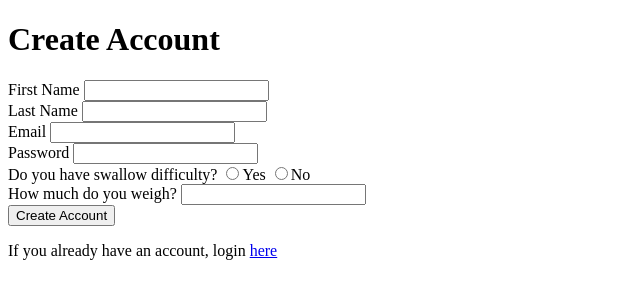
After one commit to ch7oe/Steady, a Flask app: page /register in a window 1280 px wide. The commit adds this page. Shown: the top 300 px of the page, without its empty margins (0-640 px from the left). Run offline with Flask 3, Linux system fonts and the light colour scheme.

Commit message:
added user registration form - register.html

```diff
--- a/server.py
+++ b/server.py
@@ -18,13 +18,27 @@ def homepage():
     return render_template("homepage.html")
 
 
-@app.route("/register")
+@app.route("/register", methods=["GET", "POST"])
 def register():
-    """Process user login."""
+    """Create a new user."""
+
+    if request.method == "POST":
+        fname = request.form.get("fname")
+        lname = request.form.get("lname")
+        email = request.form.get("email")
+        password = request.form.get("password")
+        swallow_difficulty = request.form.get("swallow-diff")
+        weight = request.form.get("weight")
+
+        existing_user = crud.get_user_by_email(email)
 
     return render_template("register.html")
 
 
 
 
-# if __name__ = "__main__":
+
+
+if __name__ == "__main__":
+    connect_to_db(app)
+    app.run(host="0.0.0.0", debug=True, port=6060)
--- a/templates/base.html
+++ b/templates/base.html
@@ -3,19 +3,22 @@
 <head>
     <meta charset="UTF-8">
     <meta name="viewport" content="width=device-width, initial-scale=1.0">
-    <title>{% block title %}{% endblock %}</title>
+    <title>{% block title %}Steady{% endblock %}</title>
 
     <!-- link for stylesheet / get uniform style through app -->
     {% block head %}{% endblock %}
 </head>
 <body>
-    {% for msg in get_flashed_mesages() %}
+    {% for msg in get_flashed_messages() %}
         <p class="flash-msg">
             {{ msg }}
         </p>
     {% endfor %}
 
-    {% block body %}{% endblock %}
-    {% block after_body %}{% endblock %}
+    {% block body %}
+    {% endblock %}
+
+    {% block after_body %}
+    {% endblock %}
 </body>
 </html>
--- /dev/null
+++ b/templates/register.html
@@ -0,0 +1,54 @@
+{% extends 'base.html' %}
+
+{% block title %}Sign Up! - Steady{% endblock %}
+
+{% block body %}
+    <h1>Create Account</h1>
+
+    <!-- form to create user -->
+    <form action="/register" method="POST">
+        <!-- first name -->
+        <div>
+            <label for="fname">First Name</label>
+            <input type="text" name="fname" id="fname">
+        </div>
+
+        <!-- last name -->
+        <div>
+            <label for="lname">Last Name</label>
+            <input type="text" name="lname" id="lname">
+        </div>
+
+        <!-- email -->
+        <div>
+            <label for="email">Email</label>
+            <input type="email" name="email" id="email">
+        </div>
+
+        <!-- password -->
+        <div>
+            <label for="password">Password</label>
+            <input type="password" name="password" id="password">
+        </div>
+
+        <!-- swallow difficulty -->
+        <div>
+            <label for="swallow-diff">Do you have swallow difficulty?</label>
+            <input type="radio" name="swallow-diff" value="true" id="swallow-diff">Yes
+            <input type="radio" name="swallow-diff" value="false" id="swallow-diff">No
+        </div>
+
+        <!-- weight -->
+        <div>
+            <label for="weight">How much do you weigh?</label>
+            <input type="number" name="weight" id="weight">
+        </div>
+
+        <!-- submit -->
+        <button type="submit">Create Account</button>
+    </form>
+    <p>
+        If you already have an account, login <a href="/login">here</a>
+    </p>
+
+{% endblock %}
```
Also changed, not shown: templates/homepage.html (+5 -3 lines).
